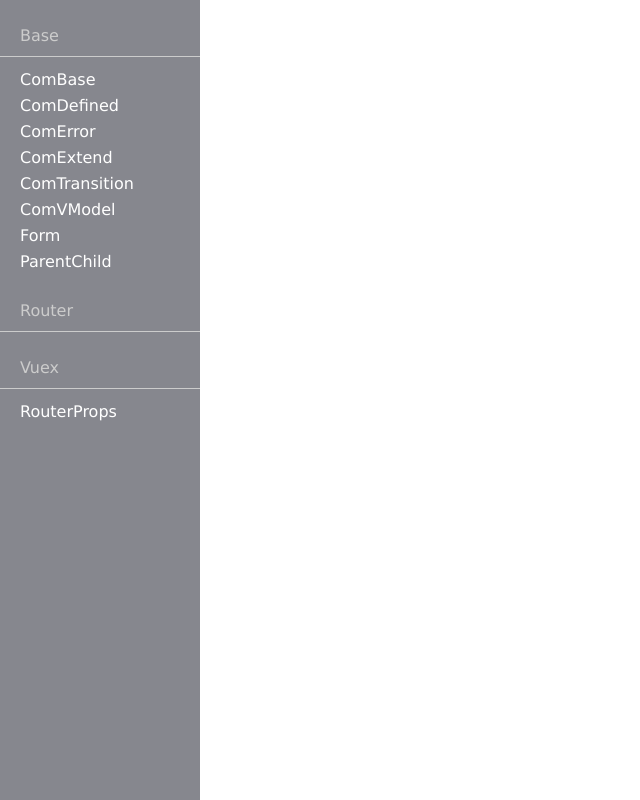
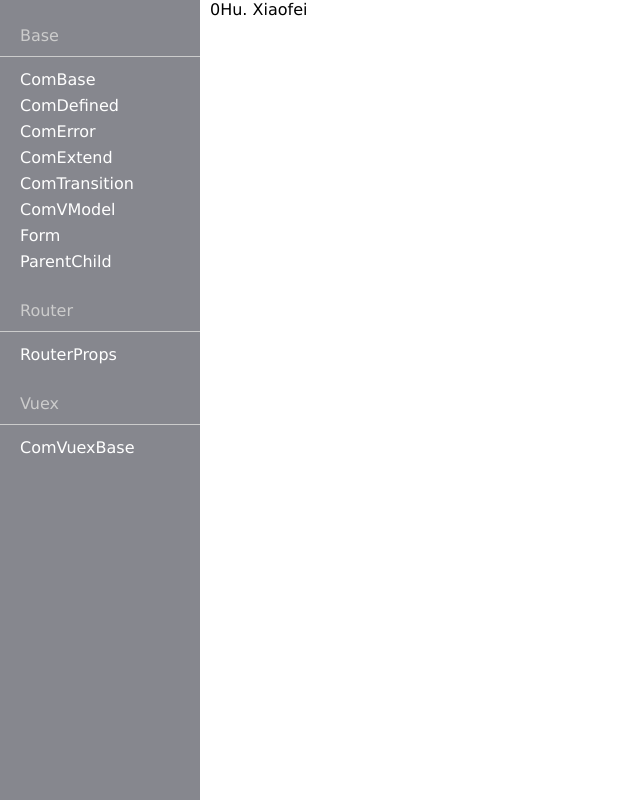
Before and after one commit to hxfsc/vue2webpack4, a Vue app: page /vuex-base in a window 1280 px wide. Shown: the whole page, without its empty margins (0-640 px from the left). Built offline with nearby package versions, Linux system fonts and the light colour scheme.

Commit message:
add babel-preset-stage-1, babel-preset-env, .babelrc, mutations, getters

```diff
--- a/package.json
+++ b/package.json
@@ -7,7 +7,8 @@
   "devDependencies": {
     "babel-core": "^6.26.3",
     "babel-loader": "^7.1.4",
-    "babel-preset-env": "^1.6.1",
+    "babel-preset-env": "^1.7.0",
+    "babel-preset-stage-1": "^6.24.1",
     "commitizen": "^2.9.6",
     "css-loader": "^0.28.11",
     "eslint": "^4.19.1",
--- a/src/App.vue
+++ b/src/App.vue
@@ -12,12 +12,12 @@
 
 			<dl>
 				<dt>Router</dt>
-				<dd></dd>
+				<dd v-for="item in routers" :key= "item.path"><router-link :to="{ path: item.path, query: { 'query_id': '123' } }">{{ item.component }}</router-link></dd>
 			</dl>
 
 			<dl>
 				<dt>Vuex</dt>
-				<dd v-for="item in routers" :key= "item.path"><router-link :to="{ path: item.path, query: { 'query_id': '123' } }">{{ item.component }}</router-link></dd>
+				<dd v-for="item in vuexs"><router-link :to="item.path"> {{ item.component }} </router-link></dd>
 			</dl>
 		</aside>
 
@@ -63,6 +63,11 @@
 			routers: [{
 				path: "/router-props/123",
 				component: "RouterProps",
+			}],
+
+			vuexs: [{
+				path: "/vuex-base",
+				component: "ComVuexBase"
 			}]
         }
     }
--- /dev/null
+++ b/src/components/Vuex/Base/ComVuexBase.vue
@@ -0,0 +1,27 @@
+<template>
+	<div>
+		<span>{{count}}</span>
+		<span>{{fullName}}</span>
+	</div>
+</template>
+
+<script>
+import { mapState, mapGetters} from "vuex";
+export default {
+
+	computed: {
+		...mapState(['count']),
+		...mapGetters(['fullName'])
+		// count(){
+		// 	return this.$store.state.count
+		// },
+		// fullName(){
+		// 	return this.$store.getters.fullName
+		// }
+	}
+}
+</script>
+
+<style>
+
+</style>
--- a/src/router/routes.js
+++ b/src/router/routes.js
@@ -9,6 +9,8 @@
 import ParentChild from "../components/ParentChild/Parent.vue";
 
 import ComRouterProps from "../components/Router/ComRouterProps/ComRouterProps.vue";
+
+import ComVuexBase from "../components/Vuex/Base/ComVuexBase.vue";
 
 export default [
 	{
@@ -42,6 +44,9 @@
 		path: "/router-props/:params_id",
 		component: ComRouterProps,
 		props: true
+	},{
+		path: "/vuex-base",
+		component: ComVuexBase
 	}
 
 
--- /dev/null
+++ b/src/store/getters/getters.js
@@ -0,0 +1,5 @@
+export default {
+	fullName(state){
+		return `${state.firstName}. ${state.lastName}`;
+	}
+}
--- /dev/null
+++ b/src/store/mutations/mutations.js
@@ -0,0 +1,5 @@
+export default {
+	updateCount(state, num) {
+		state.count = num
+	}
+}
--- /dev/null
+++ b/src/store/state/state.js
@@ -0,0 +1,5 @@
+export default {
+	count: 0,
+	firstName: "Hu",
+	lastName: "Xiaofei"
+}
--- a/src/store/store.js
+++ b/src/store/store.js
@@ -1,16 +1,13 @@
 import Vuex from "vuex";
+import defaultState from "./state/state";
+import mutations from "./mutations/mutations";
+import getters from "./getters/getters";
+
 
 export default () => {
 	return new Vuex.Store({
-		state: {
-			count: 0
-		},
-
-		mutations: {
-			updateCount(state, num) {
-				state.count = num
-			}
-		}
-
+		state: defaultState,
+		mutations,
+		getters
 	})
 }
```
Also changed, not shown: .babelrc (added).
